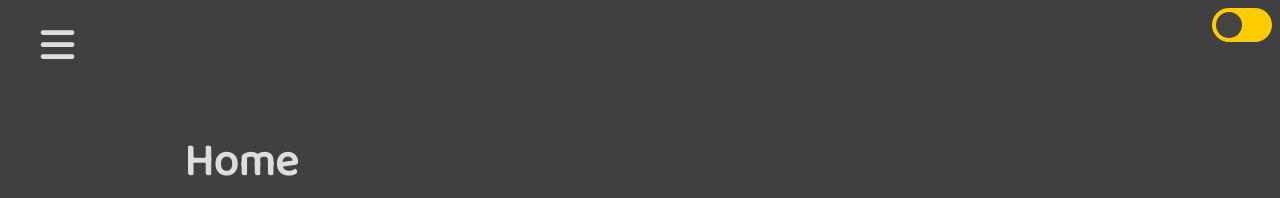
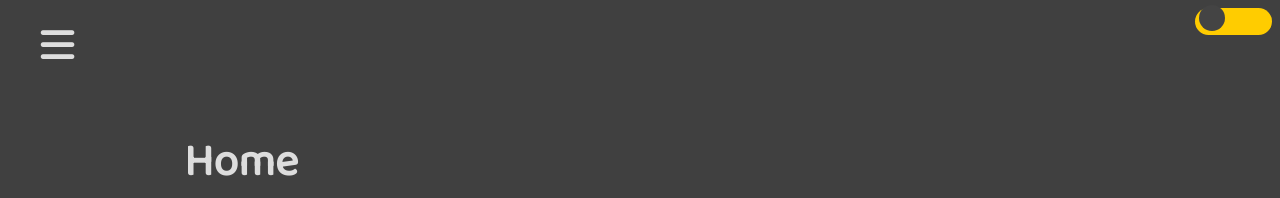
Before and after one commit to brettjrea/brettjrea.github.io-old, a Jekyll site: the page built from index.md, in a window 1280 px wide. Shown: the top 198 px of the page. Built offline with Jekyll 4.4.1, drawn with Linux system fonts in a browser that asks for light colours; nearby versions of some CDN libraries; comment, search, counter and statistics services are not loaded.

Commit message:
Update styles.scss

```diff
--- a/assets/css/styles.scss
+++ b/assets/css/styles.scss
@@ -60,8 +60,8 @@ html.transition *:after {
   float: right;
   position: relative;
   display: inline-block;
-  width: 60px;
-  height: 34px;
+  width: 6vw;
+  height: 3vh;
 }
 
 /* Hide default HTML checkbox */
```
